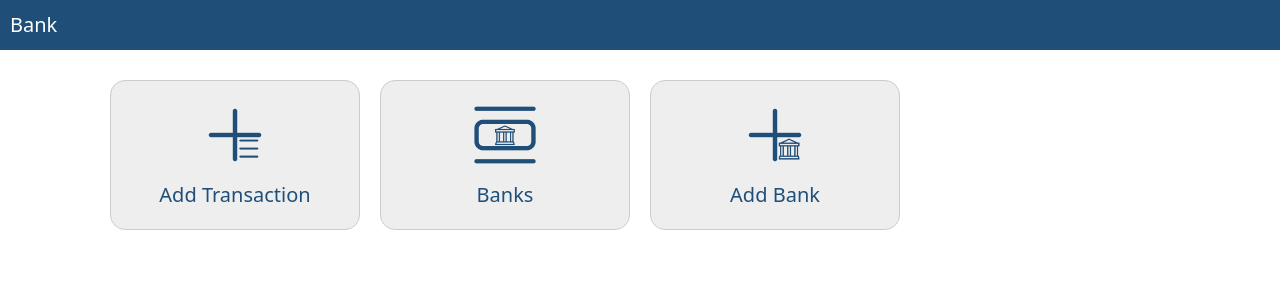
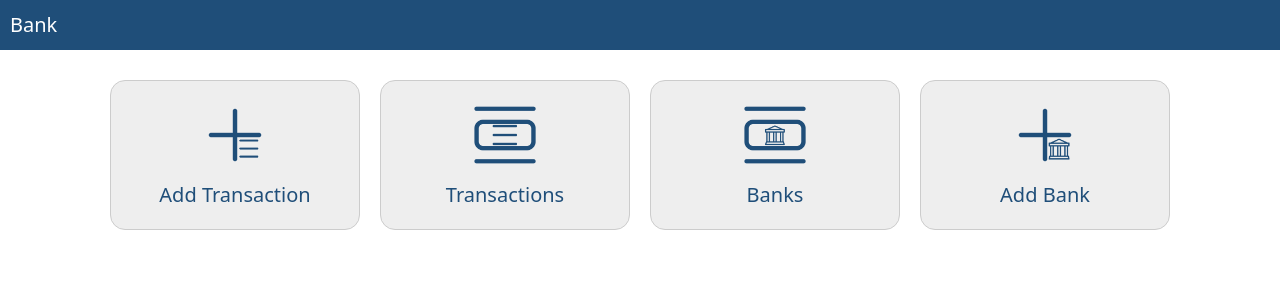
Before and after one commit to ayushkumar-maurya/Transaction-Tracker-Web, a React (Vite) app: page /bank in a window 1280 px wide. Shown: the top 300 px of the page. Built offline with nearby package versions, Linux system fonts and the light colour scheme.

Commit message:
Mentioned data required for getting transactions

```diff
--- a/src/components/AppRoutes.jsx
+++ b/src/components/AppRoutes.jsx
@@ -2,12 +2,13 @@ import { Routes, Route, Navigate } from 'react-router-dom'
 import Menu from './Menu'
 import menus from '../data/menus'
 import EditTransaction from './EditTransaction'
+import Transactions from './Transactions'
 import Categories from './Categories'
 import EditCategory from './EditCategory'
 import componentProps from '../data/componentProps'
 
 const AppRoutes = () => {
-  const { editTransaction, categories, editCategory } = componentProps
+  const { editTransaction, transactions, categories, editCategory } = componentProps
 
   return (
     <Routes>
@@ -19,6 +20,7 @@ const AppRoutes = () => {
         <Route path='transaction'>
           <Route index element={<Navigate to='/bank/transaction/add' />} />
           <Route path='add' element={<EditTransaction {...editTransaction.bank.add} />} />
+          <Route path='transactions' element={<Transactions {...transactions.bank} />} />
         </Route>
 
         <Route path='banks' element={<Categories {...categories.bank} />} />
@@ -32,6 +34,7 @@ const AppRoutes = () => {
         <Route path='transaction'>
           <Route index element={<Navigate to='/creditcard/transaction/add' />} />
           <Route path='add' element={<EditTransaction {...editTransaction.creditCard.add} />} />
+          <Route path='transactions' element={<Transactions {...transactions.creditCard} />} />
         </Route>
 
         <Route path='creditcards' element={<Categories {...categories.creditCard} />} />
@@ -45,6 +48,7 @@ const AppRoutes = () => {
         <Route path='transaction'>
           <Route index element={<Navigate to='/stock/transaction/add' />} />
           <Route path='add' element={<EditTransaction {...editTransaction.stock.add} />} />
+          <Route path='transactions' element={<Transactions {...transactions.stock} />} />
         </Route>
 
         <Route path='stocks' element={<Categories {...categories.stock} />} />
@@ -58,6 +62,7 @@ const AppRoutes = () => {
         <Route path='transaction'>
           <Route index element={<Navigate to='/mutualfund/transaction/add' />} />
           <Route path='add' element={<EditTransaction {...editTransaction.mutualFund.add} />} />
+          <Route path='transactions' element={<Transactions {...transactions.mutualFund} />} />
         </Route>
 
         <Route path='mutualfunds' element={<Categories {...categories.mutualFund} />} />
@@ -71,6 +76,7 @@ const AppRoutes = () => {
         <Route path='transaction'>
           <Route index element={<Navigate to='/misc/transaction/add' />} />
           <Route path='add' element={<EditTransaction {...editTransaction.misc.add} />} />
+          <Route path='transactions' element={<Transactions {...transactions.misc} />} />
         </Route>
 
         <Route path='misccategories' element={<Categories {...categories.misc} />} />
--- /dev/null
+++ b/src/components/Transactions.jsx
@@ -0,0 +1,7 @@
+const Transactions = () => {
+  return (
+    <p>Transactions!</p>
+  )
+}
+
+export default Transactions
--- a/src/data/componentProps.js
+++ b/src/data/componentProps.js
@@ -78,6 +78,38 @@ const componentProps = {
         deletePath: 'misc/transaction',
         categoriesInfo: { parent: 'Misc Category', path: 'misc/misccategories' }
       }
+    }
+  },
+
+  transactions: {
+    bank: {
+      title: 'Transactions',
+      path: 'bank/transactions',
+      updatePath: 'bank/transaction/update'
+    },
+
+    creditCard: {
+      title: 'Transactions',
+      path: 'creditcard/transactions',
+      updatePath: 'creditcard/transaction/update'
+    },
+
+    stock: {
+      title: 'Transactions',
+      path: 'stock/transactions',
+      updatePath: 'stock/transaction/update'
+    },
+
+    mutualFund: {
+      title: 'Transactions',
+      path: 'mutualfund/transactions',
+      updatePath: 'mutualfund/transaction/update'
+    },
+
+    misc: {
+      title: 'Transactions',
+      path: 'misc/transactions',
+      updatePath: 'misc/transaction/update'
     }
   },
 
--- a/src/data/menus.js
+++ b/src/data/menus.js
@@ -36,6 +36,11 @@ const menus = {
       navPath: 'bank/transaction/add'
     },
     {
+      title: 'Transactions',
+      icon: `${assetsPath}bank/transactions.png`,
+      navPath: 'bank/transaction/transactions'
+    },
+    {
       title: 'Banks',
       icon: `${assetsPath}bank/banks.png`,
       navPath: 'bank/banks'
@@ -52,6 +57,11 @@ const menus = {
       title: 'Add Transaction',
       icon: `${assetsPath}credit-card/add-transaction.png`,
       navPath: 'creditcard/transaction/add'
+    },
+    {
+      title: 'Transactions',
+      icon: `${assetsPath}credit-card/transactions.png`,
+      navPath: 'creditcard/transaction/transactions'
     },
     {
       title: 'Credit Cards',
@@ -72,6 +82,11 @@ const menus = {
       navPath: 'stock/transaction/add'
     },
     {
+      title: 'Transactions',
+      icon: `${assetsPath}stock/transactions.png`,
+      navPath: 'stock/transaction/transactions'
+    },
+    {
       title: 'Stocks',
       icon: `${assetsPath}stock/stocks.png`,
       navPath: 'stock/stocks'
@@ -88,6 +103,11 @@ const menus = {
       title: 'Add Transaction',
       icon: `${assetsPath}mutual-fund/add-transaction.png`,
       navPath: 'mutualfund/transaction/add'
+    },
+    {
+      title: 'Transactions',
+      icon: `${assetsPath}mutual-fund/transactions.png`,
+      navPath: 'mutualfund/transaction/transactions'
     },
     {
       title: 'Mutual Funds',
@@ -108,6 +128,11 @@ const menus = {
       navPath: 'misc/transaction/add'
     },
     {
+      title: 'Transactions',
+      icon: `${assetsPath}misc/transactions.png`,
+      navPath: 'misc/transaction/transactions'
+    },
+    {
       title: 'Misc Categories',
       icon: `${assetsPath}misc/misc-categories.png`,
       navPath: 'misc/misccategories'
--- a/src/data/titles.js
+++ b/src/data/titles.js
@@ -6,26 +6,31 @@ const titles = {
   'misc': 'Misc',
 
   'bank/transaction/add': 'Add Transaction',
+  'bank/transaction/transactions': 'Transactions',
   'bank/banks': 'Banks',
   'bank/update': 'Update Bank',
   'bank/add': 'Add Bank',
 
   'creditcard/transaction/add': 'Add Transaction',
+  'creditcard/transaction/transactions': 'Transactions',
   'creditcard/creditcards': 'Credit Cards',
   'creditcard/update': 'Update Credit Card',
   'creditcard/add': 'Add Credit Card',
 
   'stock/transaction/add': 'Add Transaction',
+  'stock/transaction/transactions': 'Transactions',
   'stock/stocks': 'Stocks',
   'stock/update': 'Update Stock',
   'stock/add': 'Add Stock',
 
   'mutualfund/transaction/add': 'Add Transaction',
+  'mutualfund/transaction/transactions': 'Transactions',
   'mutualfund/mutualfunds': 'Mutual Funds',
   'mutualfund/update': 'Update Mutual Fund',
   'mutualfund/add': 'Add Mutual Fund',
 
   'misc/transaction/add': 'Add Transaction',
+  'misc/transaction/transactions': 'Transactions',
   'misc/misccategories': 'Misc Categories',
   'misc/update': 'Update Misc Category',
   'misc/add': 'Add Misc Category'
```
